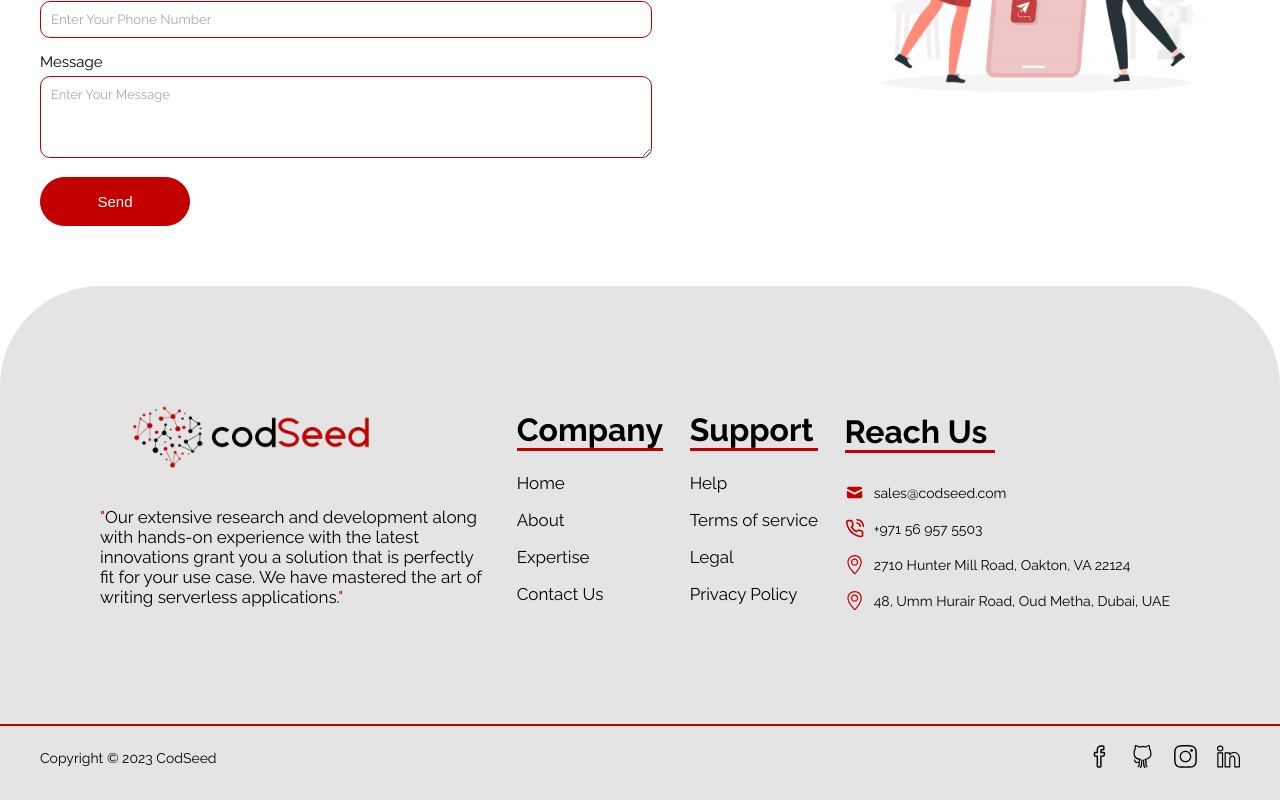
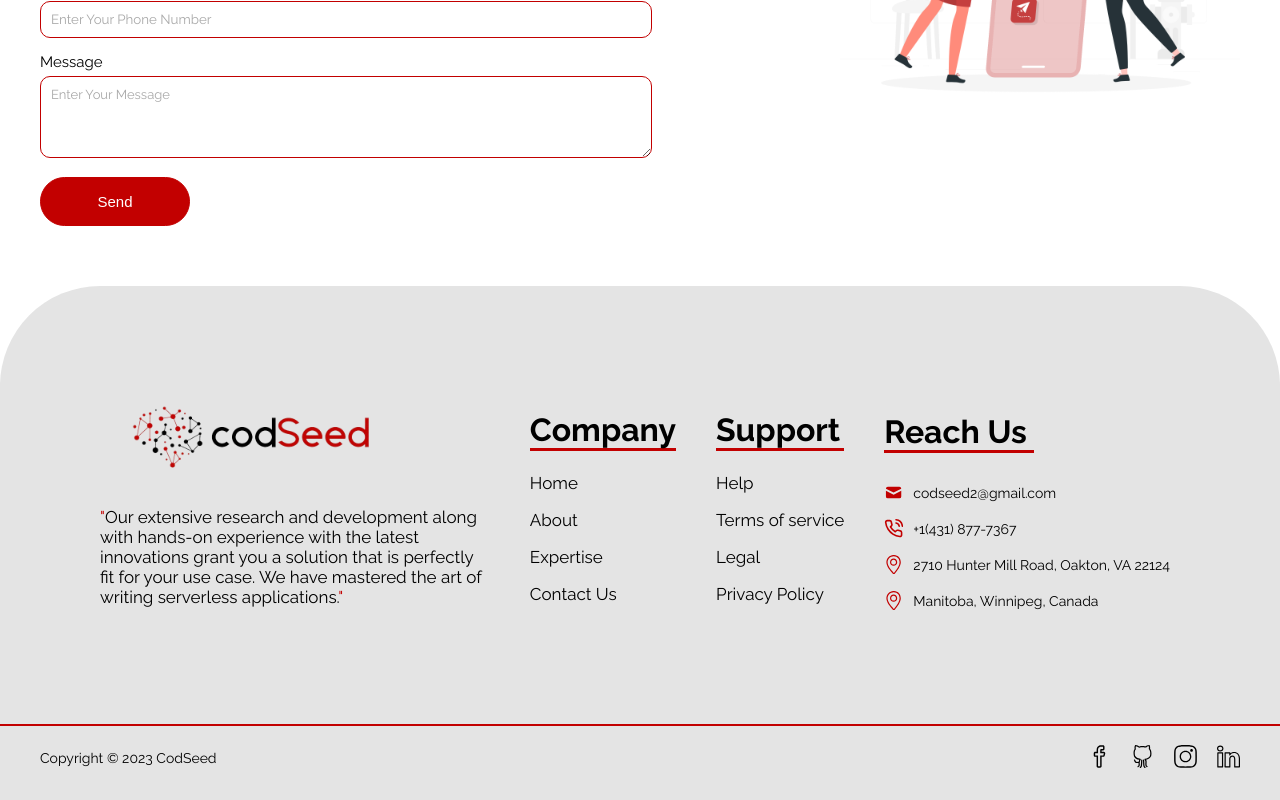
Before and after one commit to nabeelnasir9/Codseed, a React (Vite) app: page / in a window 1280 px wide. Shown: the part 5037-5837 px from the top of the page. Built offline with nearby package versions, Linux system fonts and the light colour scheme.

Commit message:
Update Footer.jsx

```diff
--- a/src/pages/Footer.jsx
+++ b/src/pages/Footer.jsx
@@ -36,11 +36,11 @@ const Footer = () => {
             <h1 className="footer_content_2_head_1">Reach Us</h1>
             <div className="footer_content_Reach_1">
               <HiMail className="icon__footer" color="#c20000"/>
-              <p className="footer_content_content_1">sales@codseed.com</p>
+              <p className="footer_content_content_1">codseed2@gmail.com</p>
             </div>
             <div className="footer_content_Reach_1">
               <FiPhoneCall className="icon__footer" color="#c20000" />
-              <p className="footer_content_content_1">+971 56 957 5503</p>
+              <p className="footer_content_content_1">+1(431) 877-7367</p>
             </div>
             <div className="footer_content_Reach_1">
               <SlLocationPin className="icon__footer" color="#c20000" />
@@ -51,7 +51,7 @@ const Footer = () => {
             <div className="footer_content_Reach_1">
               <SlLocationPin className="icon__footer" color="#c20000" />
               <p className="footer_content_content_1">
-                48, Umm Hurair Road, Oud Metha, Dubai, UAE
+                Manitoba, Winnipeg, Canada
               </p>
             </div>
           </div>
```
